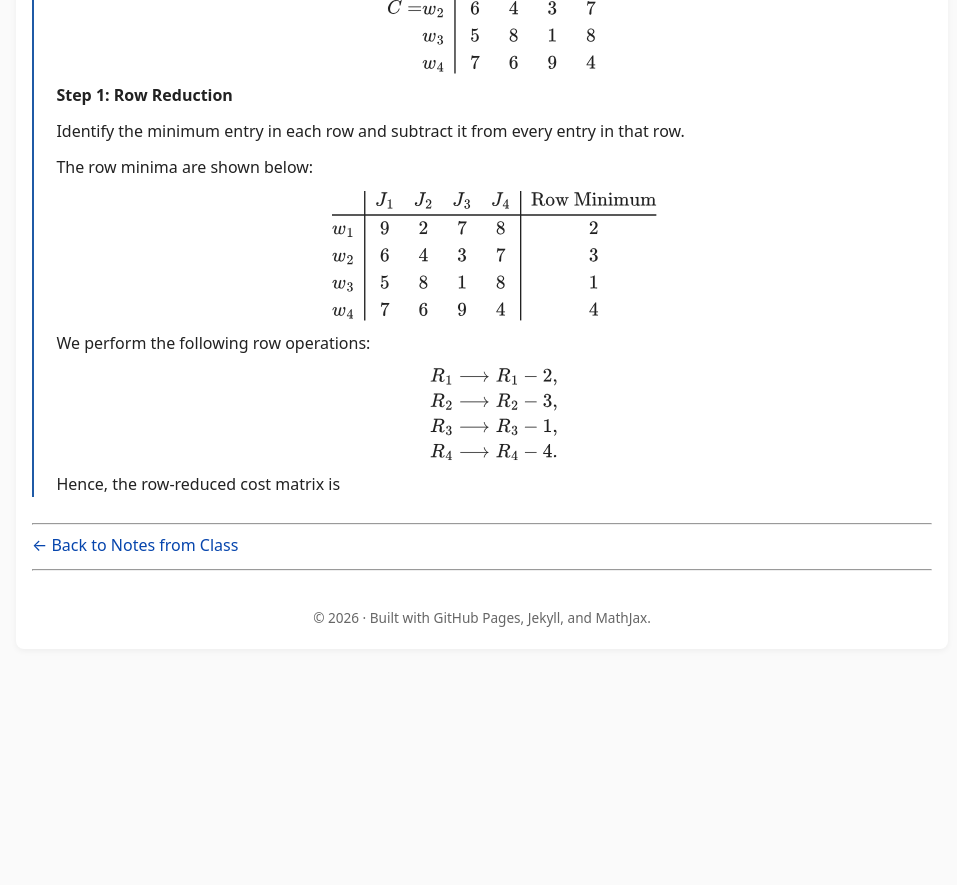
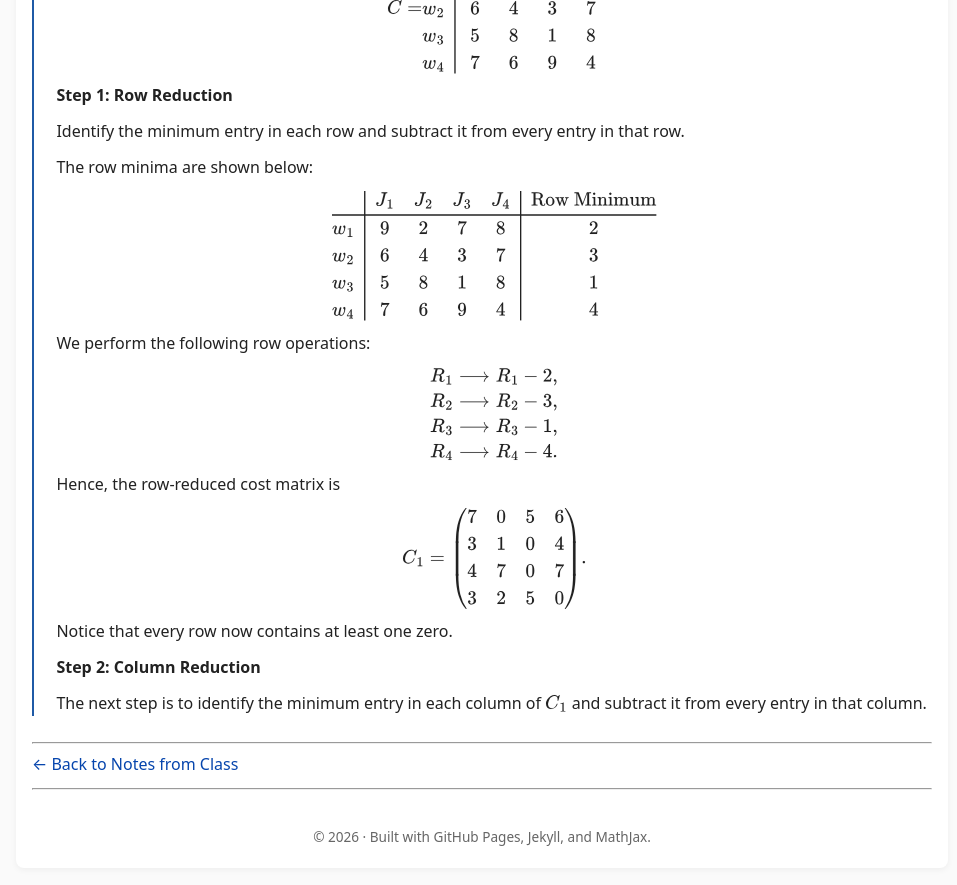
Before and after one commit to SaleemKamaludin/SaleemKamaludin.github.io, a Jekyll site: the page built from courses/math-2276/notes-from-class/supplementary-lecture-6/index.md, in a window 1280 px wide and 900 px high, scrolled down 1218 px. Shown: the top 885 px of the window, without its empty margins (158-1115 px from the left). Built offline with Jekyll 4.4.1, drawn with Linux system fonts in a browser that asks for light colours; before the commit the page ends 1899 px from its top, so only the background shows below that.

Commit message:
Complete Hungarian Algorithm row reduction example

```diff
--- a/courses/math-2276/notes-from-class/supplementary-lecture-6/index.md
+++ b/courses/math-2276/notes-from-class/supplementary-lecture-6/index.md
@@ -216,6 +216,38 @@ R_4 &\longrightarrow R_4-4.
       </p>
 
     </div>
+    <div id="example-hungarian-row-reduction-column-step">
+
+      <div class="display-math">
+
+\[
+C_1=
+\begin{pmatrix}
+7 & 0 & 5 & 6\\
+3 & 1 & 0 & 4\\
+4 & 7 & 0 & 7\\
+3 & 2 & 5 & 0
+\end{pmatrix}.
+\]
+
+      </div>
+
+      <p>
+        Notice that every row now contains at least one zero.
+      </p>
+
+      <p>
+        <strong>Step 2: Column Reduction</strong>
+      </p>
+
+      <p>
+        The next step is to identify the minimum entry
+        in each column of \(C_1\) and subtract it from
+        every entry in that column.
+      </p>
+
+    </div>
+
 
 
 
```
